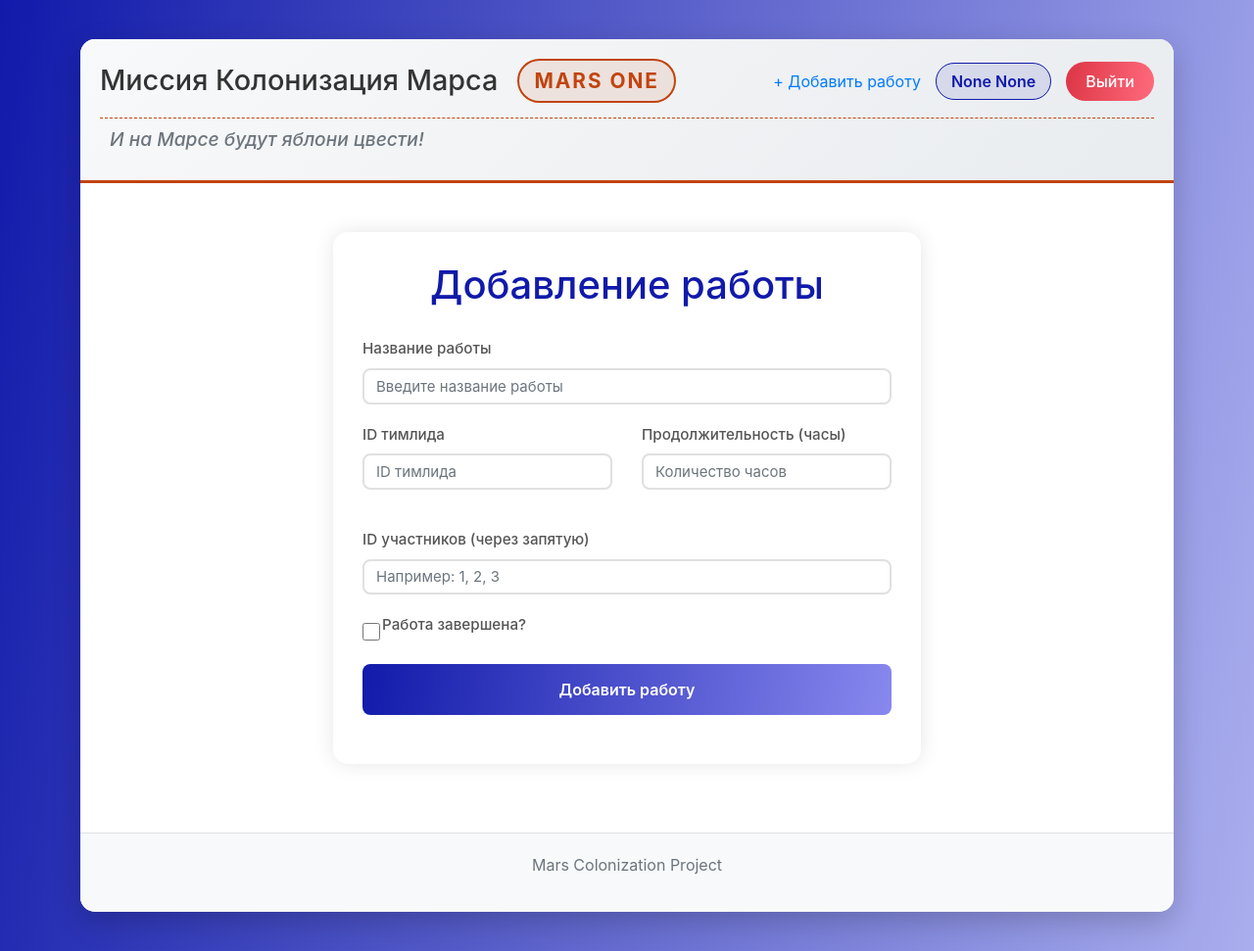
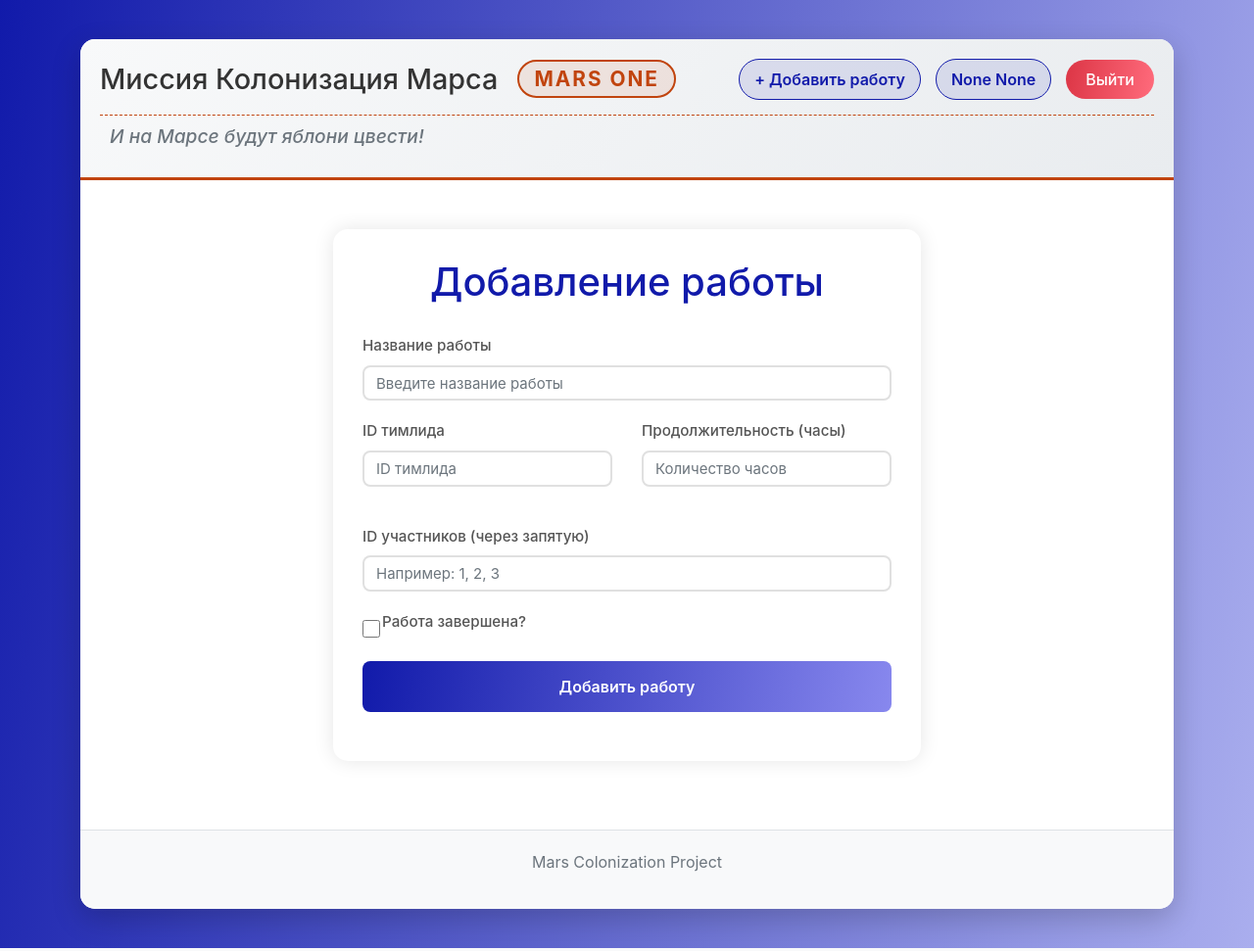
Before and after one commit to dan248650/web-sqlalchemy, a Flask app: page /add_job in a window 1280 px wide. Shown: the whole page at 98% size. Run offline with Flask 3, Linux system fonts and the light colour scheme; a user stored in the database is signed in; some libraries are stand-ins or nearby versions.

Commit message:
Frontend: visual tweaks

```diff
--- a/static/css/style.css
+++ b/static/css/style.css
@@ -195,7 +195,15 @@
     gap: 15px;
 }
 
-.user-name {
+.user-menu a {
+    text-decoration: none;
+}
+
+.logo-title a {
+    text-decoration: none;
+}
+
+.user-name, .action {
     font-weight: 600;
     color: #111aaa;
     background: rgba(17, 26, 170, 0.1);
--- a/templates/layouts/base.html
+++ b/templates/layouts/base.html
@@ -17,16 +17,18 @@
             <div class="header-content">
                 <div class="logo-title">
                     <h1>Миссия Колонизация Марса</h1>
-                    <span class="mars-one-label">Mars One</span>
+                    <a href="/">
+                        <span class="mars-one-label">Mars One</span>
+                    </a>
                 </div>
 
                 <div class="user-section">
                     {% if current_user.is_authenticated %}
                         <div class="user-menu">
                             <div class="user-menu">
-                                <a href="/add_job" class="btn-add-job">+ Добавить работу</a>
-                                <a href="/logout">
-                                    <span class="user-name">{{ current_user.surname }} {{ current_user.name }}</span>
+                                <a href="/add_job" class="action">+ Добавить работу</a>
+                                <a href="/logout" class="user-name">
+                                    {{ current_user.surname }} {{ current_user.name }}
                                 </a>
                                 <a href="/logout" class="btn-logout">Выйти</a>
                             </div>
```
